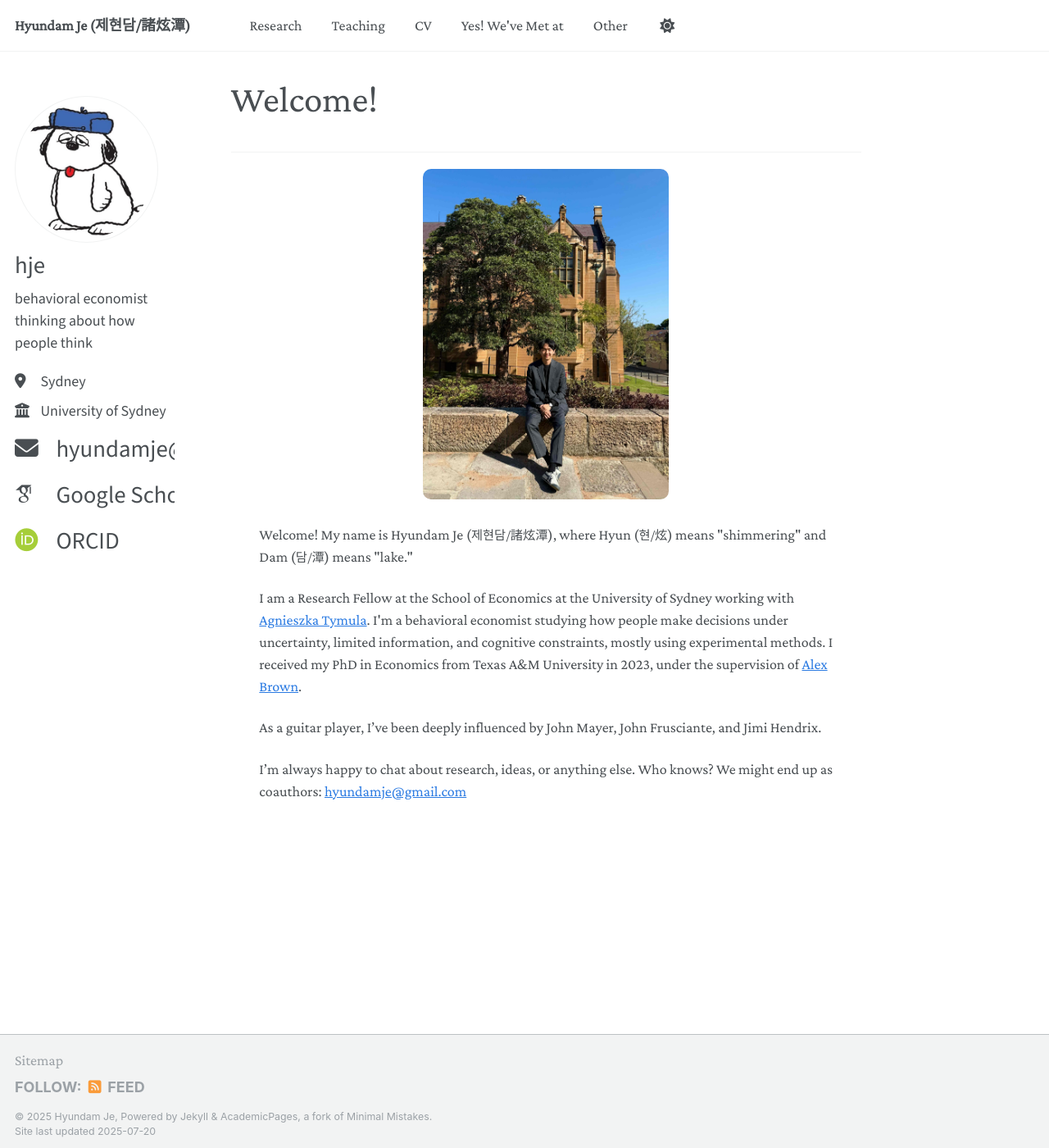
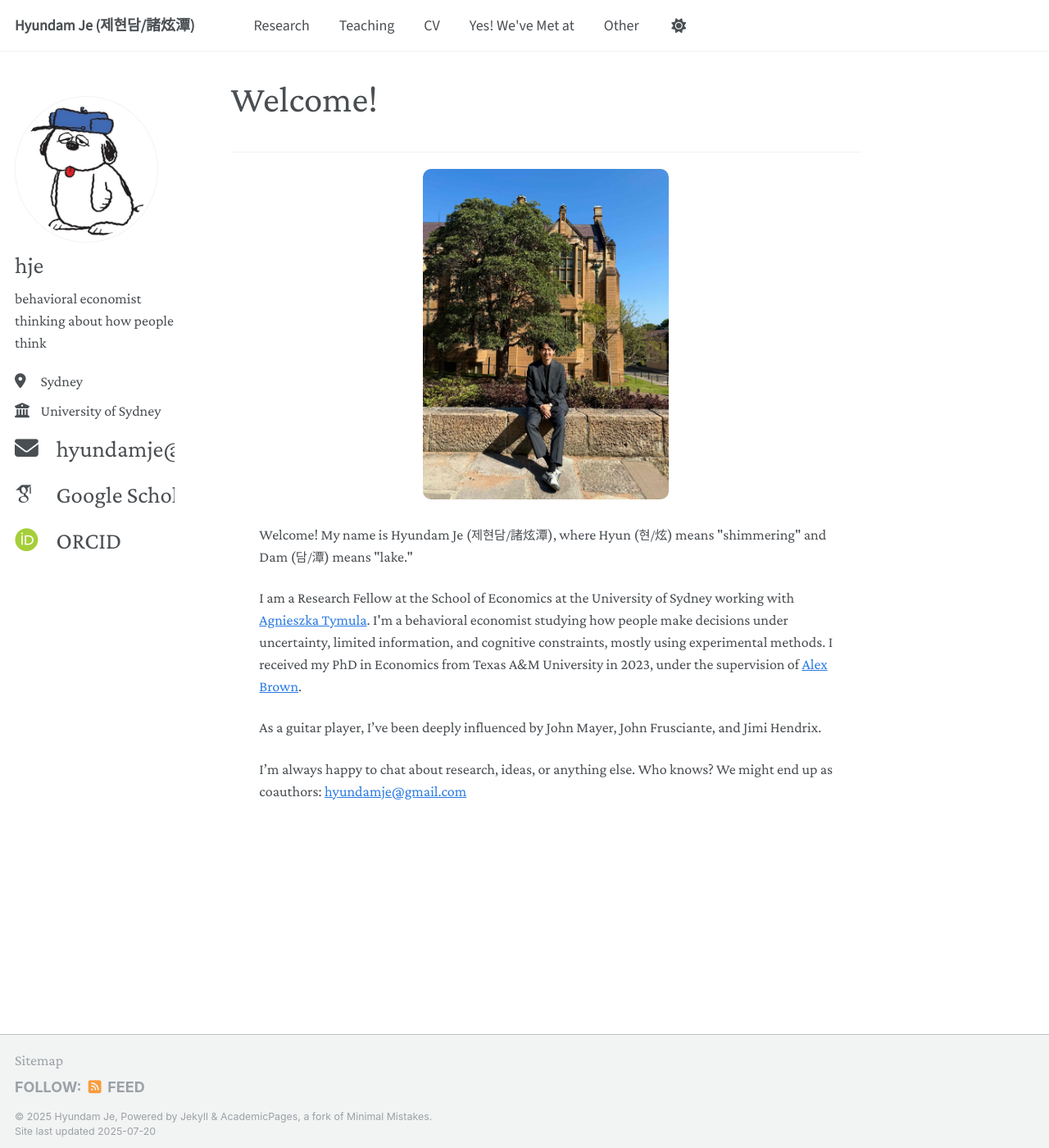
Before and after one commit to hyundamje/hyundamje.github.io, a Jekyll site: the page built from _pages/about.md, in a window 1280 px wide and 1400 px high. Shown: the whole window at 82% size. Built offline with Jekyll 4.4.1, drawn with Linux system fonts in a browser that asks for light colours; some web fonts are replaced.

Commit message:
Update custom.css

```diff
--- a/assets/css/custom.css
+++ b/assets/css/custom.css
@@ -2,7 +2,7 @@
 .site-title a,
 .masthead__menu,
 .masthead__menu a {
-  font-family:  'Crimson Pro', serif !important;
+  font-family:  'Source Sans 3', sans-serif !important;
 }
 
 .author__name,
@@ -10,5 +10,5 @@
 .author__urls,
 .author__urls li,
 .author__urls a {
-    font-family: 'Source Sans 3', sans-serif !important;
+    font-family: 'Crimson Pro', serif  !important;
 }
```
